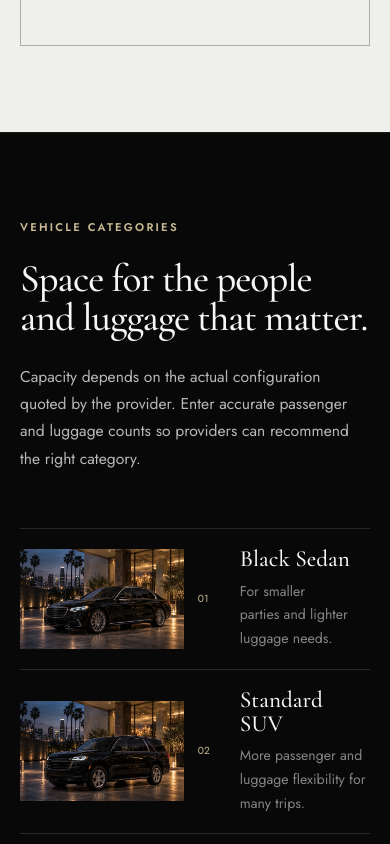
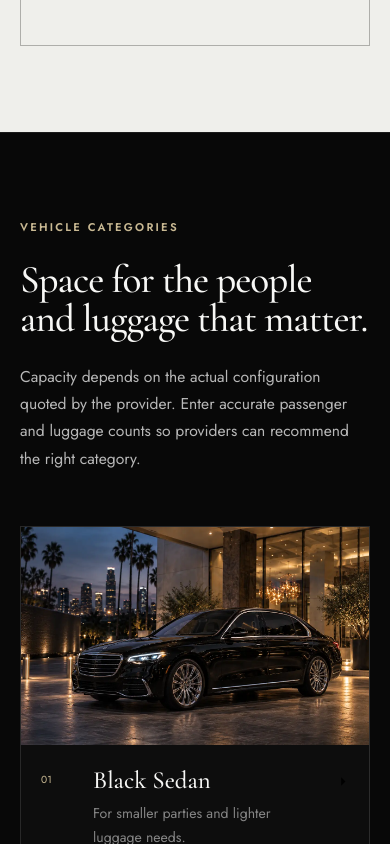
Before and after one commit to Jacob0693/regiarides, a Next.js app: page / in a window 390 px wide. Shown: the part 7600-8444 px from the top of the page. Built offline with nearby package versions, Linux system fonts and the light colour scheme.

Commit message:
Redesign vehicle categories as responsive card grid

```diff
--- a/src/app/globals.css
+++ b/src/app/globals.css
@@ -76,8 +76,8 @@ h1{margin:0;font-size:clamp(3.45rem,4.35vw,4.85rem);font-weight:500;letter-spaci
 .how-section{width:100%;max-width:none;padding-right:max(clamp(24px,4.5vw,72px),calc((100vw - var(--max-width))/2 + 72px));padding-left:max(clamp(24px,4.5vw,72px),calc((100vw - var(--max-width))/2 + 72px));background:#efefeb;color:#101010}.how-section .eyebrow{color:var(--accent-deep)}
 .step-grid{display:grid;grid-template-columns:repeat(3,1fr);gap:1px;background:rgba(0,0,0,.15);border:1px solid rgba(0,0,0,.15)}.step-card{min-height:290px;padding:32px;background:#efefeb}
 .step-card>span{color:var(--accent-deep);font-size:.66rem}.step-card h3{margin:75px 0 14px;font-size:2rem;font-weight:500;letter-spacing:-.02em;line-height:1}.step-card p{max-width:340px;color:#61615e}
-.vehicle-section{display:grid;grid-template-columns:minmax(0,.78fr) minmax(560px,1.22fr);gap:clamp(70px,8vw,120px)}.vehicle-heading>p:last-child{max-width:540px;margin-top:25px}.vehicle-list{border-top:1px solid var(--line)}
-.vehicle-list article{display:grid;grid-template-columns:190px 34px 1fr auto;align-items:center;gap:20px;min-height:150px;padding:18px 0;border-bottom:1px solid var(--line)}.vehicle-thumb{position:relative;height:112px;overflow:hidden;background:#111}.vehicle-thumb img{object-fit:cover}.vehicle-list article>span{color:var(--accent);font-size:.64rem}.vehicle-list h3{margin:0 0 8px;font-size:1.45rem;font-weight:500;line-height:1.05}.vehicle-list article>svg{color:#777}
+.vehicle-section{display:block}.vehicle-heading{display:grid;grid-template-columns:minmax(0,1.15fr) minmax(320px,.55fr);align-items:end;gap:60px;margin-bottom:54px}.vehicle-heading .eyebrow{grid-column:1/-1;margin-bottom:-36px}.vehicle-heading>p:last-child{max-width:540px;margin:0}.vehicle-list{display:grid;grid-template-columns:repeat(2,minmax(0,1fr));border-top:1px solid var(--line);border-left:1px solid var(--line)}
+.vehicle-list article{min-width:0;border-right:1px solid var(--line);border-bottom:1px solid var(--line);background:var(--near-black);transition:background 180ms ease}.vehicle-list article:hover{background:var(--charcoal-light)}.vehicle-thumb{position:relative;aspect-ratio:16/10;overflow:hidden;background:#111}.vehicle-thumb img{object-fit:cover;transition:transform 420ms ease}.vehicle-list article:hover .vehicle-thumb img{transform:scale(1.025)}.vehicle-card-copy{display:grid;min-height:166px;grid-template-columns:34px 1fr auto;align-items:start;gap:18px;padding:25px 27px 28px}.vehicle-card-copy>span{padding-top:5px;color:var(--accent);font-size:.64rem}.vehicle-list h3{margin:0 0 9px;font-size:clamp(1.55rem,2vw,2rem);font-weight:500;line-height:1.05}.vehicle-card-copy>svg{width:17px;margin-top:6px;color:#777}.vehicle-list p{max-width:520px}
 .trust-section{display:grid;grid-template-columns:minmax(0,1fr) minmax(430px,.9fr);gap:90px;border-top:1px solid var(--line-soft)}.trust-copy>p{max-width:590px}.trust-points{display:grid;gap:15px;margin-top:34px}
 .provider-section{display:grid;min-height:680px;grid-template-columns:1fr 1fr;border-top:1px solid var(--line);background:#101010}.provider-visual{position:relative;min-height:560px;overflow:hidden;border-right:1px solid var(--line);background:#0b0b0b}.provider-visual>img{z-index:0;object-fit:cover;object-position:center}.provider-visual:after{position:absolute;z-index:1;inset:0;background:linear-gradient(to top,rgba(4,4,4,.82) 0%,transparent 52%),linear-gradient(90deg,transparent 65%,rgba(10,10,10,.34));content:""}.provider-photo-label{position:absolute;z-index:2;bottom:34px;left:38px;display:flex;flex-direction:column}.provider-photo-label span{font-size:.68rem;font-weight:650;letter-spacing:.2em}.provider-photo-label small{margin-top:8px;color:var(--accent);font-size:.56rem;letter-spacing:.23em}
 .provider-content{display:flex;max-width:700px;flex-direction:column;align-items:flex-start;justify-content:center;padding:90px clamp(36px,7vw,110px)}.provider-content h2,.faq-heading h2{margin:0;font-size:clamp(2.8rem,3.8vw,4.2rem);font-weight:500;letter-spacing:-.025em;line-height:1}.provider-content>p:not(.eyebrow){margin:25px 0 0;color:var(--muted);font-size:.96rem;line-height:1.75}.provider-content ul{display:grid;gap:13px;margin:32px 0 38px;padding:0;list-style:none}.provider-content li{display:flex;align-items:center;gap:10px;color:#c8c8c6;font-size:.84rem}.provider-content li svg{width:15px;fill:none;stroke:var(--accent);stroke-width:1.7}
@@ -91,12 +91,12 @@ footer{padding:70px max(clamp(24px,4.5vw,72px),calc((100vw - var(--max-width))/2
 .footer-legal{display:flex;align-items:flex-end;justify-content:space-between;gap:40px;padding-top:28px;border-top:1px solid var(--line-soft);color:#666}.footer-legal p{max-width:820px;margin:0;font-size:.65rem;line-height:1.62}.footer-legal small{flex:none;font-size:.63rem}
 
 @media(max-width:1100px){
-  .site-header{grid-template-columns:1fr auto}.desktop-nav{display:none}.mobile-menu{position:relative;display:block}.mobile-menu summary{display:grid;width:40px;height:40px;place-content:center;gap:6px;cursor:pointer;list-style:none}.mobile-menu summary::-webkit-details-marker{display:none}.mobile-menu summary span{display:block;width:18px;height:1px;background:var(--white)}.mobile-menu nav{position:absolute;top:52px;right:-140px;display:flex;width:min(84vw,360px);flex-direction:column;padding:20px;border:1px solid var(--line);background:rgba(10,10,10,.98);box-shadow:0 24px 60px rgba(0,0,0,.45)}.mobile-menu nav a{padding:13px 8px;border-bottom:1px solid var(--line-soft);color:#d6d6d3;font-size:.84rem}.hero{min-height:auto}.hero-grid{min-height:auto;grid-template-columns:1fr;gap:64px;padding-top:154px;padding-bottom:104px}.hero-content{max-width:780px}.quote-panel{max-width:720px}.hero-image{object-position:62% center}.service-grid{grid-template-columns:1fr 1fr}.audience-grid{grid-template-columns:1fr 1fr}.vehicle-section,.trust-section{grid-template-columns:1fr;gap:56px}.provider-section{grid-template-columns:1fr}.provider-visual{min-height:440px;border-right:0;border-bottom:1px solid var(--line)}.faq-section{grid-template-columns:1fr;gap:48px}.faq-heading{position:static}
+  .site-header{grid-template-columns:1fr auto}.desktop-nav{display:none}.mobile-menu{position:relative;display:block}.mobile-menu summary{display:grid;width:40px;height:40px;place-content:center;gap:6px;cursor:pointer;list-style:none}.mobile-menu summary::-webkit-details-marker{display:none}.mobile-menu summary span{display:block;width:18px;height:1px;background:var(--white)}.mobile-menu nav{position:absolute;top:52px;right:-140px;display:flex;width:min(84vw,360px);flex-direction:column;padding:20px;border:1px solid var(--line);background:rgba(10,10,10,.98);box-shadow:0 24px 60px rgba(0,0,0,.45)}.mobile-menu nav a{padding:13px 8px;border-bottom:1px solid var(--line-soft);color:#d6d6d3;font-size:.84rem}.hero{min-height:auto}.hero-grid{min-height:auto;grid-template-columns:1fr;gap:64px;padding-top:154px;padding-bottom:104px}.hero-content{max-width:780px}.quote-panel{max-width:720px}.hero-image{object-position:62% center}.service-grid{grid-template-columns:1fr 1fr}.audience-grid{grid-template-columns:1fr 1fr}.vehicle-heading{grid-template-columns:1fr;gap:24px}.vehicle-heading .eyebrow{grid-column:auto;margin-bottom:0}.trust-section{grid-template-columns:1fr;gap:56px}.provider-section{grid-template-columns:1fr}.provider-visual{min-height:440px;border-right:0;border-bottom:1px solid var(--line)}.faq-section{grid-template-columns:1fr;gap:48px}.faq-heading{position:static}
 }
 
 @media(max-width:760px){
   .site-header{height:74px;padding:0 20px}.header-actions{gap:4px}.header-cta{min-height:38px;padding:0 13px}.header-cta svg{display:none}.mobile-menu nav{right:-116px}.hero-grid{gap:44px;padding:128px 20px 78px}h1{font-size:clamp(2.9rem,12vw,3.8rem);line-height:.98}.keep-line{white-space:normal}.tagline{font-size:clamp(1.5rem,7vw,1.85rem)}.hero-copy{font-size:.96rem}.hero-actions{align-items:flex-start;flex-direction:column;gap:19px}.process-line{flex-wrap:wrap;gap:11px;margin-top:42px}.process-line i{width:15px}.quote-panel{padding:25px 20px}.hero-image{object-position:64% center}
-  .service-level-section,.section,.trust-section{padding:86px 20px}.section-intro{grid-template-columns:1fr;gap:24px;margin-bottom:38px}.section-intro h2,.vehicle-heading h2,.trust-section h2,.final-cta h2,.provider-content h2,.faq-heading h2{font-size:clamp(2.45rem,9.5vw,3.15rem)}.level-grid,.service-grid,.step-grid,.audience-grid{grid-template-columns:1fr}.level-card{min-height:450px}.service-card{min-height:310px}.audience-grid article{min-height:240px}.audience-grid h3{margin-top:62px}.how-section{padding-right:20px;padding-left:20px}.step-card{min-height:250px}.step-card h3{margin-top:54px}.vehicle-list article{grid-template-columns:minmax(120px,42vw) 28px 1fr;gap:14px;min-height:132px}.vehicle-thumb{height:100px}.vehicle-list article>svg{display:none}.trust-section{grid-template-columns:1fr}.provider-visual{min-height:340px}.provider-photo-label{bottom:24px;left:20px}.provider-content{padding:80px 20px}.faq-section{grid-template-columns:1fr;padding:86px 20px}.faq-list summary{min-height:78px;font-size:.94rem}.final-cta{min-height:510px;padding:84px 20px}.final-cta-image{object-position:66% center}
+  .service-level-section,.section,.trust-section{padding:86px 20px}.section-intro{grid-template-columns:1fr;gap:24px;margin-bottom:38px}.section-intro h2,.vehicle-heading h2,.trust-section h2,.final-cta h2,.provider-content h2,.faq-heading h2{font-size:clamp(2.45rem,9.5vw,3.15rem)}.level-grid,.service-grid,.step-grid,.audience-grid,.vehicle-list{grid-template-columns:1fr}.level-card{min-height:450px}.service-card{min-height:310px}.audience-grid article{min-height:240px}.audience-grid h3{margin-top:62px}.how-section{padding-right:20px;padding-left:20px}.step-card{min-height:250px}.step-card h3{margin-top:54px}.vehicle-card-copy{min-height:150px;padding:22px 20px 25px}.trust-section{grid-template-columns:1fr}.provider-visual{min-height:340px}.provider-photo-label{bottom:24px;left:20px}.provider-content{padding:80px 20px}.faq-section{grid-template-columns:1fr;padding:86px 20px}.faq-list summary{min-height:78px;font-size:.94rem}.final-cta{min-height:510px;padding:84px 20px}.final-cta-image{object-position:66% center}
   footer{padding:58px 20px 32px}.footer-main,.footer-links{grid-template-columns:1fr}.footer-main{gap:50px}.footer-links{gap:34px}.footer-legal{align-items:flex-start;flex-direction:column}
 }
 
--- a/src/app/page.tsx
+++ b/src/app/page.tsx
@@ -160,7 +160,7 @@ export default function Home() {
       <section className="section vehicle-section" id="fleet">
         <div className="vehicle-heading"><p className="eyebrow">VEHICLE CATEGORIES</p><h2>Space for the people and luggage that matter.</h2><p>Capacity depends on the actual configuration quoted by the provider. Enter accurate passenger and luggage counts so providers can recommend the right category.</p></div>
         <div className="vehicle-list">
-          {vehicles.map((vehicle, index) => <article key={vehicle.title}><div className="vehicle-thumb"><Image src={vehicle.image} alt={vehicle.alt} fill sizes="(max-width: 760px) 42vw, 190px" /></div><span>0{index + 1}</span><div><h3>{vehicle.title}</h3><p>{vehicle.description}</p></div><ArrowIcon /></article>)}
+          {vehicles.map((vehicle, index) => <article key={vehicle.title}><div className="vehicle-thumb"><Image src={vehicle.image} alt={vehicle.alt} fill sizes="(max-width: 760px) 100vw, 50vw" /></div><div className="vehicle-card-copy"><span>0{index + 1}</span><div><h3>{vehicle.title}</h3><p>{vehicle.description}</p></div><ArrowIcon /></div></article>)}
         </div>
       </section>
 
```
